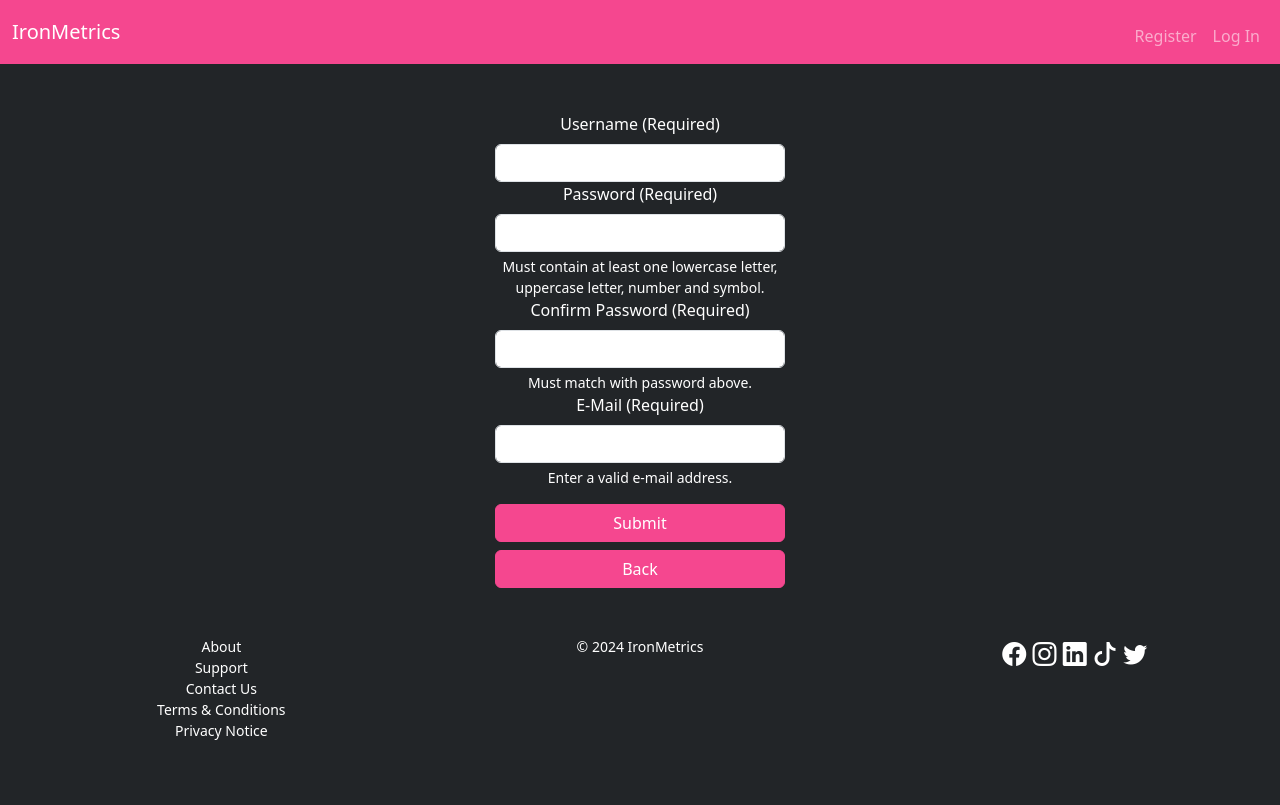
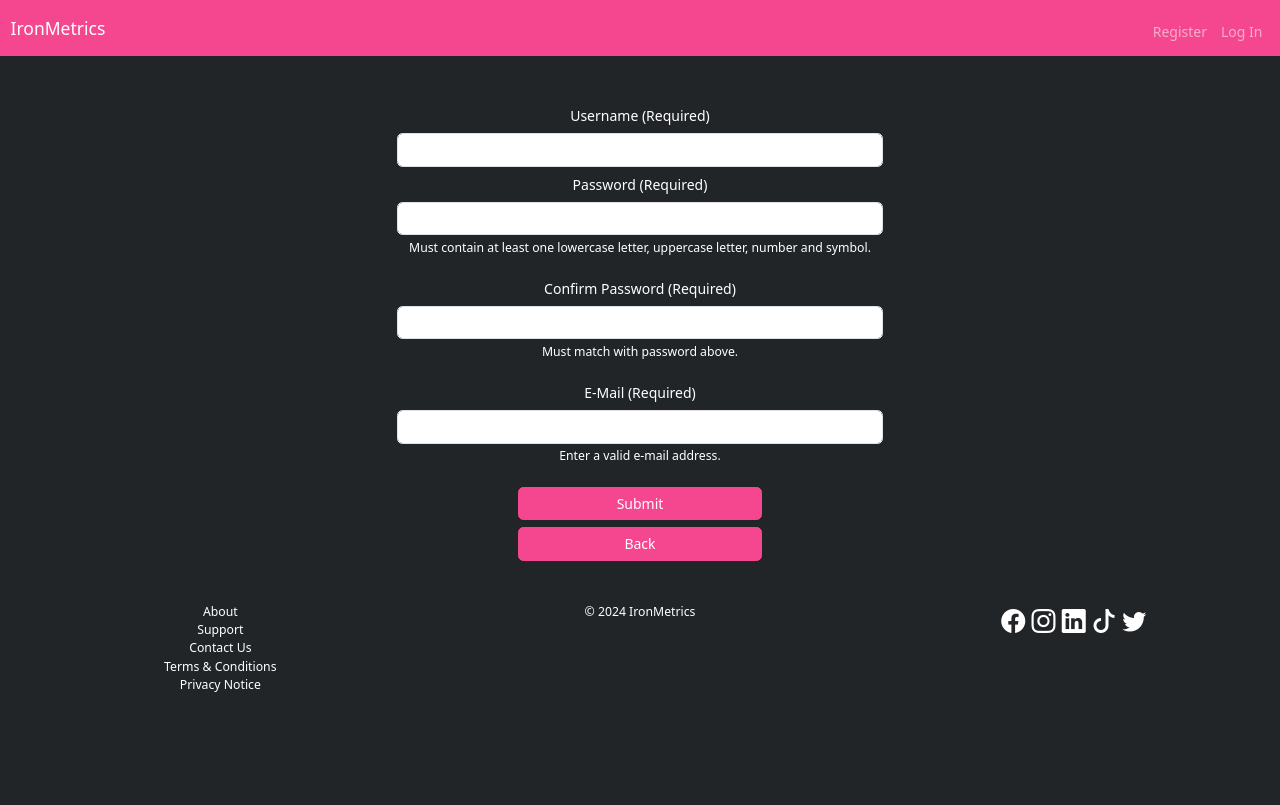
Before and after one commit to je-repo/fitnessapp, a Flask app: page /register_login in a window 1280 px wide. After the commit the page ends 692 px from the top, so only its background shows below. Run offline with Flask 3, Linux system fonts and the light colour scheme; some libraries are stand-ins or nearby versions.

Commit message:
CSS & HTML update for registration pages files edited: register_login.html, register_details.html, registration.css changes: simplified html structure, removed redundant classes, amended css styling, added custom reset to style.css

```diff
--- a/static/register_login.css
+++ /dev/null
@@ -1,9 +0,0 @@
-.register-form {
-    display: flex;
-    flex-direction: column;
-    justify-content: space-around;
-}
-
-.form-text {
-    color: inherit;
-}
--- /dev/null
+++ b/static/registration.css
@@ -0,0 +1,31 @@
+.container {
+    min-width: 290px;
+    width: 50%;
+}
+
+.register-form {
+    display: flex;
+    flex-direction: column;
+    justify-content: center;
+    align-items: center;
+}
+
+.register-form input {
+    min-width: 290px;
+    width: 80%;
+}
+
+.form-text {
+    color: inherit;
+}
+
+.registration-btn {
+    display: block;
+    margin-top: .5rem;
+    min-width: 100px;
+    width: 40%;
+}
+
+.form-label {
+    margin: .5rem 0;
+}
--- a/static/style.css
+++ b/static/style.css
@@ -15,6 +15,16 @@
     --tertiary-color:#f5478f;
 
     --text-color: #FFFFFF;
+
+    font-size: 14px;
+}
+
+*,
+::before,
+::after {
+    padding: 0;
+    margin: 0;
+    box-sizing: border-box;
 }
 
 body {
--- a/templates/base.html
+++ b/templates/base.html
@@ -4,7 +4,7 @@
 <!-- Layout referenced from CS50 -->
     <head>
         <meta charset="utf-8">
-        <meta name="viewport" content="initial-scale=1, width=device-width">
+        <meta name="viewport" content="initial-scale=1.0, width=device-width">
 
         <link href="https://cdn.jsdelivr.net/npm/bootstrap@5.3.0-alpha3/dist/css/bootstrap.min.css" rel="stylesheet" integrity="sha384-KK94CHFLLe+nY2dmCWGMq91rCGa5gtU4mk92HdvYe+M/SXH301p5ILy+dN9+nJOZ" crossorigin="anonymous">
         <script src="https://cdn.jsdelivr.net/npm/bootstrap@5.3.0-alpha3/dist/js/bootstrap.bundle.min.js" integrity="sha384-ENjdO4Dr2bkBIFxQpeoTz1HIcje39Wm4jDKdf19U8gI4ddQ3GYNS7NTKfAdVQSZe" crossorigin="anonymous"></script>
--- a/templates/register_login.html
+++ b/templates/register_login.html
@@ -1,45 +1,35 @@
 {% extends "base.html" %}
 
 {% block head %}
-    <link rel="stylesheet" href="static/register_login.css">
+    <link rel="stylesheet" href="static/registration.css">
 {% endblock %}
 
 {% block title %}Register{% endblock %}
 
 {% block main %}
-    <div class="container text-center w-25">
+    <div class="container">
         <!-- register login post form -->
-        <!-- <form action="/register_login" method="post" class="row row-cols-1" id="registration-form"> -->
         <form action="/register_login" method="post" class="register-form" id="registration-form">
-
             <!-- username -->
-            <div class="">
                 <label for="username" class="form-label">Username (Required)</label>
                 <input type="text" class="form-control text-center" form="registration-form" name="username" autocomplete="off">
-            </div>
             <!-- password -->
-            <div class="">
                 <label for="password" class="form-label">Password (Required)</label>
                 <input type="password" class="form-control" form="registration-form" name="password">
-                <div class="form-text">Must contain at least one lowercase letter, uppercase letter, number and symbol.</div>
-            </div>
+                <p class="form-text">Must contain at least one lowercase letter, uppercase letter, number and symbol.</p>
             <!-- password confirmation -->
-            <div class="">
                 <label for="password_confirmation" class="form-label">Confirm Password (Required)</label>
                 <input type="password" class="form-control" form="registration-form" name="password_confirmation">
-                <div class="form-text">Must match with password above.</div>
-            </div>
+                <p class="form-text">Must match with password above.</p>
             <!-- email -->
-            <div class="">
                 <label for="email" class="form-label">E-Mail (Required)</label>
                 <input type="email" class="form-control" form="registration-form" name="email">
-                <div class="form-text">Enter a valid e-mail address.</div>
-            </div>
+                <p class="form-text">Enter a valid e-mail address.</p>
 
             <!-- submit button -->
-            <button type="submit" form="registration-form" class="btn btn-tertiary-color mt-3">Submit</button>
+            <button type="submit" form="registration-form" class="btn btn-tertiary-color registration-btn">Submit</button>
             <!-- back button -->
-            <button type="button" class="btn btn-tertiary-color mt-2" onclick="history.back()">Back</button>
+            <button type="button" class="btn btn-tertiary-color registration-btn" onclick="history.back()">Back</button>
         </form>
     </div>
 {% endblock %}
```
Also changed, not shown: templates/register_details.html (+9 -14 lines).
